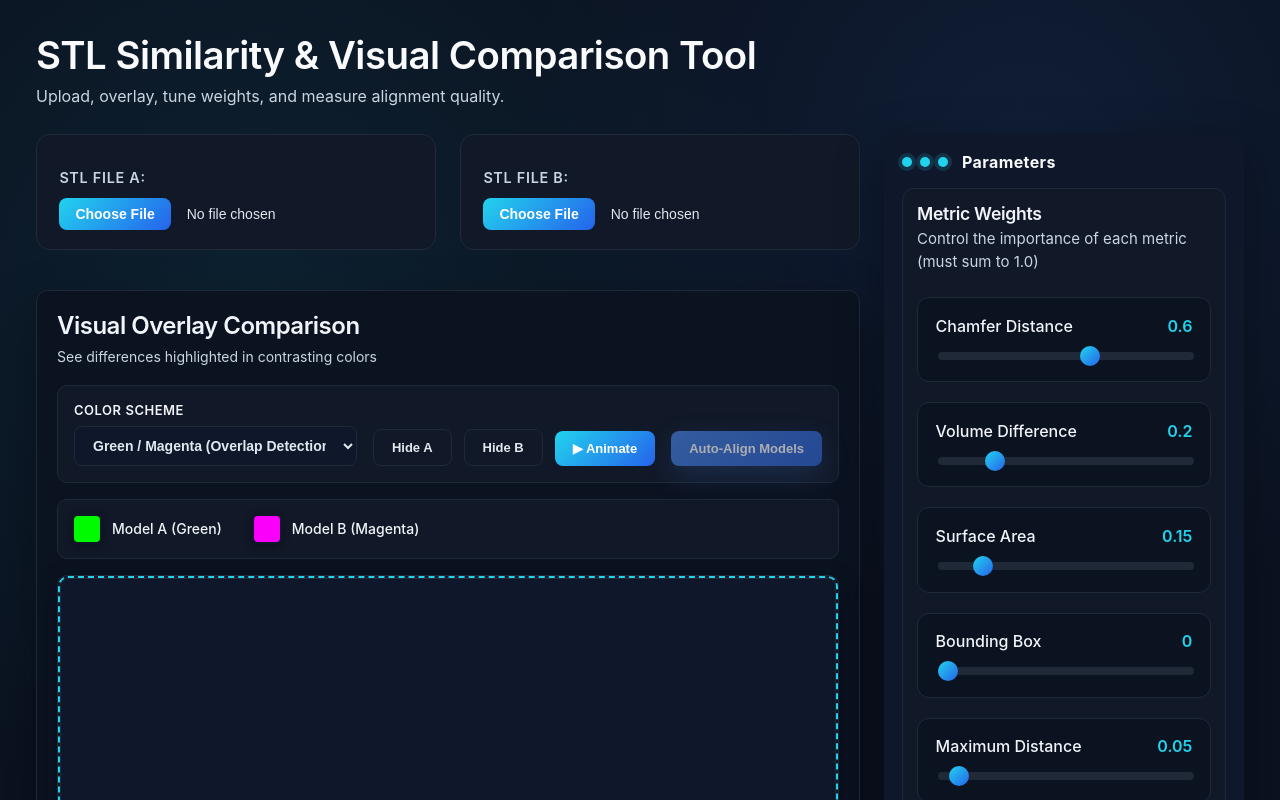
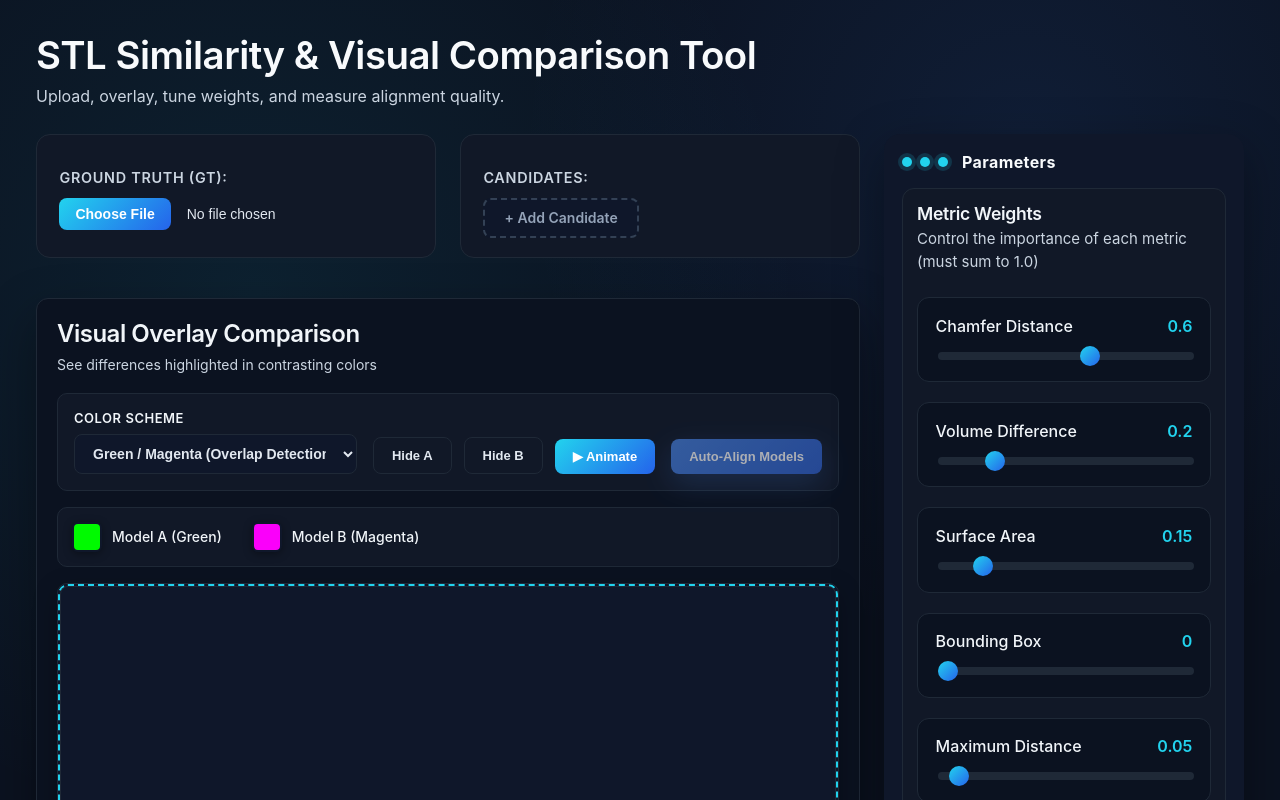
Before and after one commit to DongAnYu/mesh-metrics, a React app in the folder frontend/: page / in a window 1280 px wide. Shown: the top 800 px of the page. Built offline with nearby package versions, Linux system fonts and the light colour scheme; the HTML template or start-up script is replaced by a standard one.

Commit message:
allow multiple candidate upload compared against GT

```diff
--- a/frontend/src/App.css
+++ b/frontend/src/App.css
@@ -154,6 +154,68 @@ body {
 
 .file-input::file-selector-button:hover {
   background: linear-gradient(135deg, #0ea5e9 0%, #1d4ed8 100%);
+}
+
+/* 🟢 Phase 2: Candidate upload styles */
+.file-name {
+  margin-top: 0.5rem;
+  margin-bottom: 0;
+  font-size: 0.8rem;
+  color: #94a3b8;
+  font-style: italic;
+}
+
+.candidate-list {
+  display: flex;
+  flex-wrap: wrap;
+  gap: 0.5rem;
+  margin-bottom: 0.75rem;
+}
+
+.candidate-button {
+  padding: 0.5rem 1rem;
+  border-radius: 8px;
+  border: 1px solid #334155;
+  background: #1e293b;
+  color: #cbd5e1;
+  font-size: 0.85rem;
+  font-weight: 500;
+  cursor: pointer;
+  transition: all 0.2s ease;
+}
+
+.candidate-button:hover {
+  border-color: #22d3ee;
+  background: #1e293b;
+  transform: translateY(-1px);
+}
+
+.candidate-button.active {
+  border-color: #22d3ee;
+  background: linear-gradient(135deg, rgba(34, 211, 238, 0.2) 0%, rgba(37, 99, 235, 0.2) 100%);
+  color: #22d3ee;
+  font-weight: 600;
+  box-shadow: 0 0 0 3px rgba(34, 211, 238, 0.1);
+}
+
+.add-candidate-button {
+  display: inline-block;
+  padding: 0.6rem 1.2rem;
+  border-radius: 8px;
+  border: 2px dashed #334155;
+  background: #0f172a;
+  color: #94a3b8;
+  font-size: 0.875rem;
+  font-weight: 600;
+  cursor: pointer;
+  transition: all 0.2s ease;
+  text-align: center;
+}
+
+.add-candidate-button:hover {
+  border-color: #22d3ee;
+  background: #1e293b;
+  color: #22d3ee;
 }
 
 .file-viewers {
--- a/frontend/src/App.jsx
+++ b/frontend/src/App.jsx
@@ -5,15 +5,25 @@ import VisualCompare from "./VisualCompare";
 import { computeAlignment } from "./api";
 
 export default function App() {
-  const [fileA, setFileA] = useState(null);
-  const [fileB, setFileB] = useState(null);
+  // 🟢 Phase 1: New state structure (GT + candidates)
+  const [gtFile, setGtFile] = useState(null);
+  const [gtCentroid, setGtCentroid] = useState(null);
+  const [candidates, setCandidates] = useState([]);
+  // { id, file, alignment?, centroid?, metrics? }
+  const [activeCandidateId, setActiveCandidateId] = useState(null);
+
+  // Legacy state (will be removed in Phase 2)
   const [result, setResult] = useState(null);
   const [status, setStatus] = useState("");
-  const [alignment, setAlignment] = useState(null);
-  const [surfaceCentroidA, setSurfaceCentroidA] = useState(null);
-  const [surfaceCentroidB, setSurfaceCentroidB] = useState(null);
   const [isLoading, setIsLoading] = useState(false);
   const [loadingLabel, setLoadingLabel] = useState("");
+
+  // Computed values from new state structure
+  const fileA = gtFile;
+  const fileB = candidates.find(c => c.id === activeCandidateId)?.file || null;
+  const alignment = candidates.find(c => c.id === activeCandidateId)?.alignment || null;
+  const surfaceCentroidA = gtCentroid;
+  const surfaceCentroidB = candidates.find(c => c.id === activeCandidateId)?.centroid || null;
 
   const [weights, setWeights] = useState({
     "chamfer": 0.6,
@@ -107,10 +117,23 @@ export default function App() {
     try {
       const alignResult = await computeAlignment(fileA, fileB);
       console.log("📍 Alignment result:", alignResult);
-      setAlignment(alignResult.transform);
-      // store backend-provided surface centroids (area-weighted)
-      setSurfaceCentroidA(alignResult.centroidA || null);
-      setSurfaceCentroidB(alignResult.centroidB || null);
+
+      // Store GT centroid
+      setGtCentroid(alignResult.centroidA || null);
+
+      // Update the active candidate with alignment data
+      setCandidates(prev =>
+        prev.map(c =>
+          c.id === activeCandidateId
+            ? {
+                ...c,
+                alignment: alignResult.transform,
+                centroid: alignResult.centroidB || null
+              }
+            : c
+        )
+      );
+
       setStatus("Models aligned!");
     } catch (err) {
       setStatus(`Alignment error: ${err.message}`);
@@ -131,24 +154,67 @@ export default function App() {
       <div className="app-grid">
         <div className="app-left">
           <div className="file-uploads">
+            {/* 🟢 Phase 2: GT upload (single file) */}
             <div className="file-upload-box">
-              <p className="file-label">STL File A:</p>
+              <p className="file-label">Ground Truth (GT):</p>
               <input
                 type="file"
                 accept=".stl"
-                onChange={(e) => setFileA(e.target.files[0])}
+                onChange={(e) => {
+                  const file = e.target.files[0];
+                  setGtFile(file);
+                }}
                 className="file-input"
               />
+              {gtFile && <p className="file-name">✓ {gtFile.name}</p>}
             </div>
 
+            {/* 🟢 Phase 2: Candidate uploads (multiple files) */}
             <div className="file-upload-box">
-              <p className="file-label">STL File B:</p>
-              <input
-                type="file"
-                accept=".stl"
-                onChange={(e) => setFileB(e.target.files[0])}
-                className="file-input"
-              />
+              <p className="file-label">Candidates:</p>
+
+              {/* Show existing candidates with buttons */}
+              {candidates.length > 0 && (
+                <div className="candidate-list">
+                  {candidates.map((candidate, index) => (
+                    <button
+                      key={candidate.id}
+                      onClick={() => setActiveCandidateId(candidate.id)}
+                      className={`candidate-button ${candidate.id === activeCandidateId ? 'active' : ''}`}
+                    >
+                      Candidate {index + 1}
+                      {candidate.id === activeCandidateId && ' ✓'}
+                    </button>
+                  ))}
+                </div>
+              )}
+
+              {/* Add new candidate button */}
+              <label className="add-candidate-button">
+                + Add Candidate
+                <input
+                  type="file"
+                  accept=".stl"
+                  style={{ display: 'none' }}
+                  onChange={(e) => {
+                    const file = e.target.files[0];
+                    if (file) {
+                      const newId = Date.now().toString();
+                      setCandidates(prev => [...prev, { id: newId, file }]);
+                      setActiveCandidateId(newId);
+                    }
+                    // Reset input so same file can be selected again
+                    e.target.value = '';
+                  }}
+                />
+              </label>
+
+              {/* Show active candidate filename */}
+              {fileB && (
+                <p className="file-name">
+                  Active: {fileB.name}
+                </p>
+              )}
             </div>
           </div>
 
```
Also changed, not shown: 1 other file (tests, documents, lock files or other folders).
